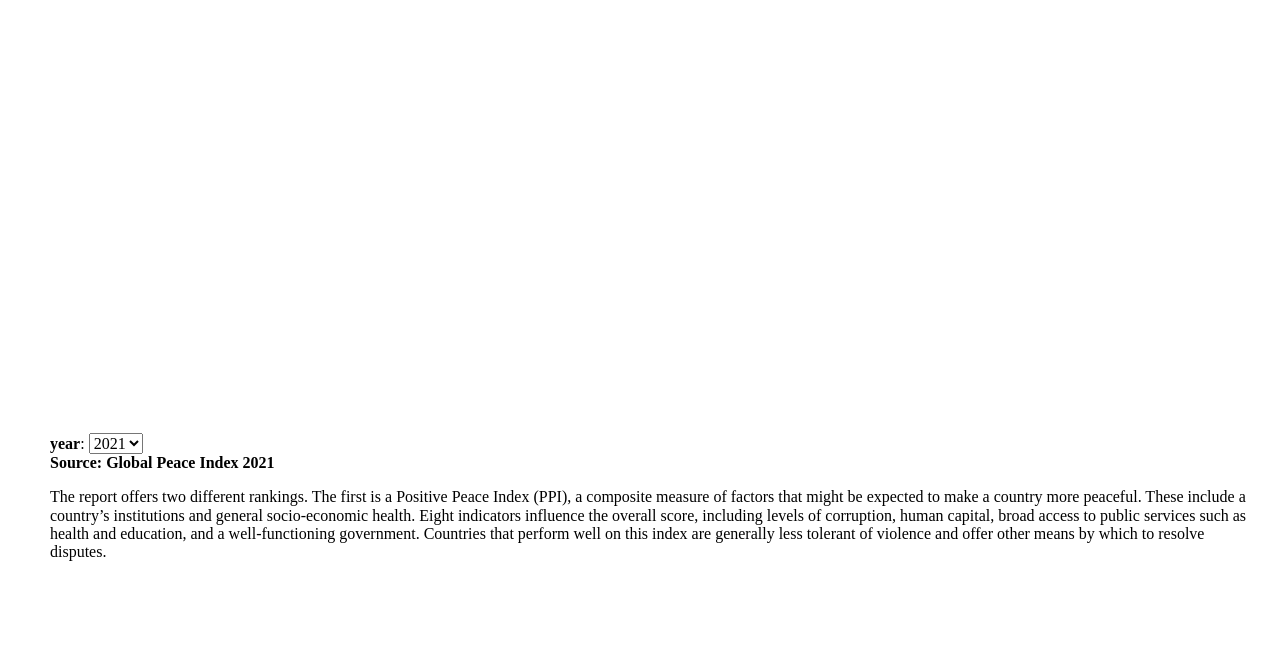
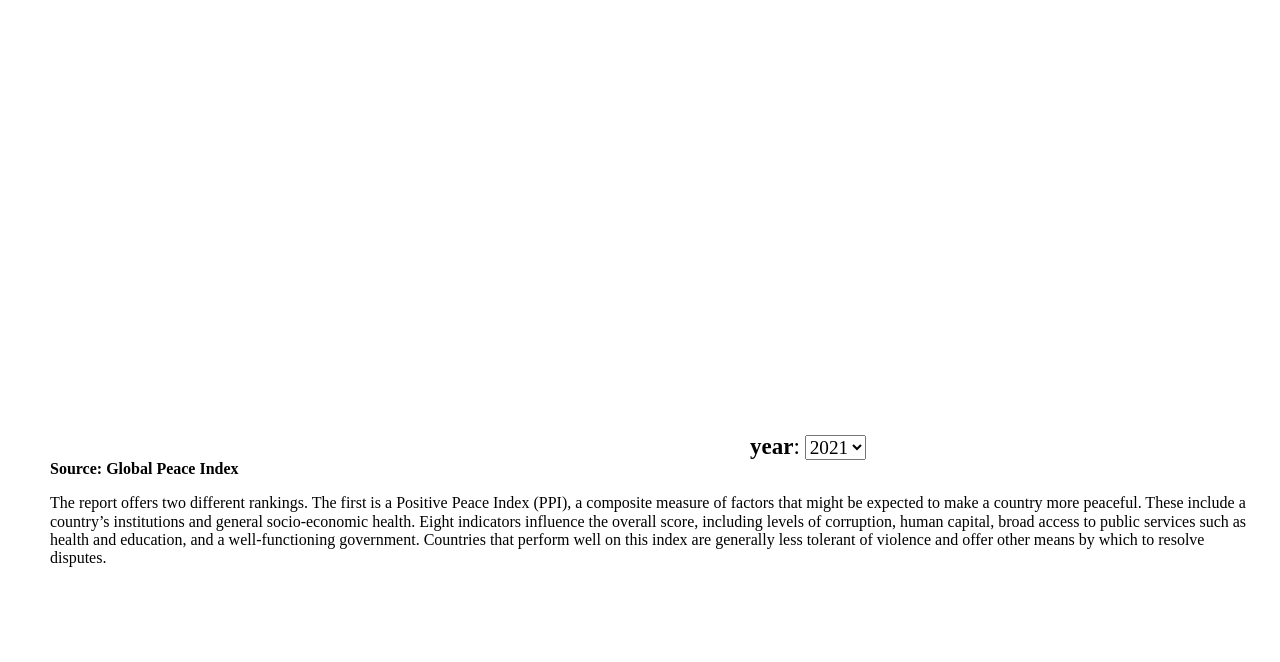
Before and after one commit to immutableT/immutablet.github.io, a website built with Parcel: page index.html in a window 1280 px wide. Shown: the part 138-800 px from the top of the page. Built offline with nearby package versions, Linux system fonts and the light colour scheme.

Commit message:
Move year selection to the center.

```diff
--- a/index.html
+++ b/index.html
@@ -14,7 +14,6 @@
 </head>
 
 <body>
-
   <script type="module">
     import {drawGlobalPeaceIndexMap} from "./js/world-map.js";
     import {drawLegend} from "./js/world-map.js";
@@ -60,8 +59,8 @@
     <svg id="map"></svg>
   </div>
 
-  <div style="margin-left: 50px">
-    <label for="year"><b>year</b>:</label>
+  <div style="margin-left: 750px; font-size: larger">
+    <label for="year" style="font-size: larger"><b>year</b>:</label>
     <select name="year" id="year">
       <option value="2021">2021</option>
       <option value="2020">2020</option>
@@ -69,7 +68,7 @@
       <option value="2018">2018</option>
     </select>
   </div>
-  <b style="margin-left: 50px">Source: Global Peace Index 2021</b>
+  <b style="margin-left: 50px">Source: Global Peace Index</b>
 
   <p style="width: 1200px; margin-left: 50px;">
     The report offers two different rankings.
```
